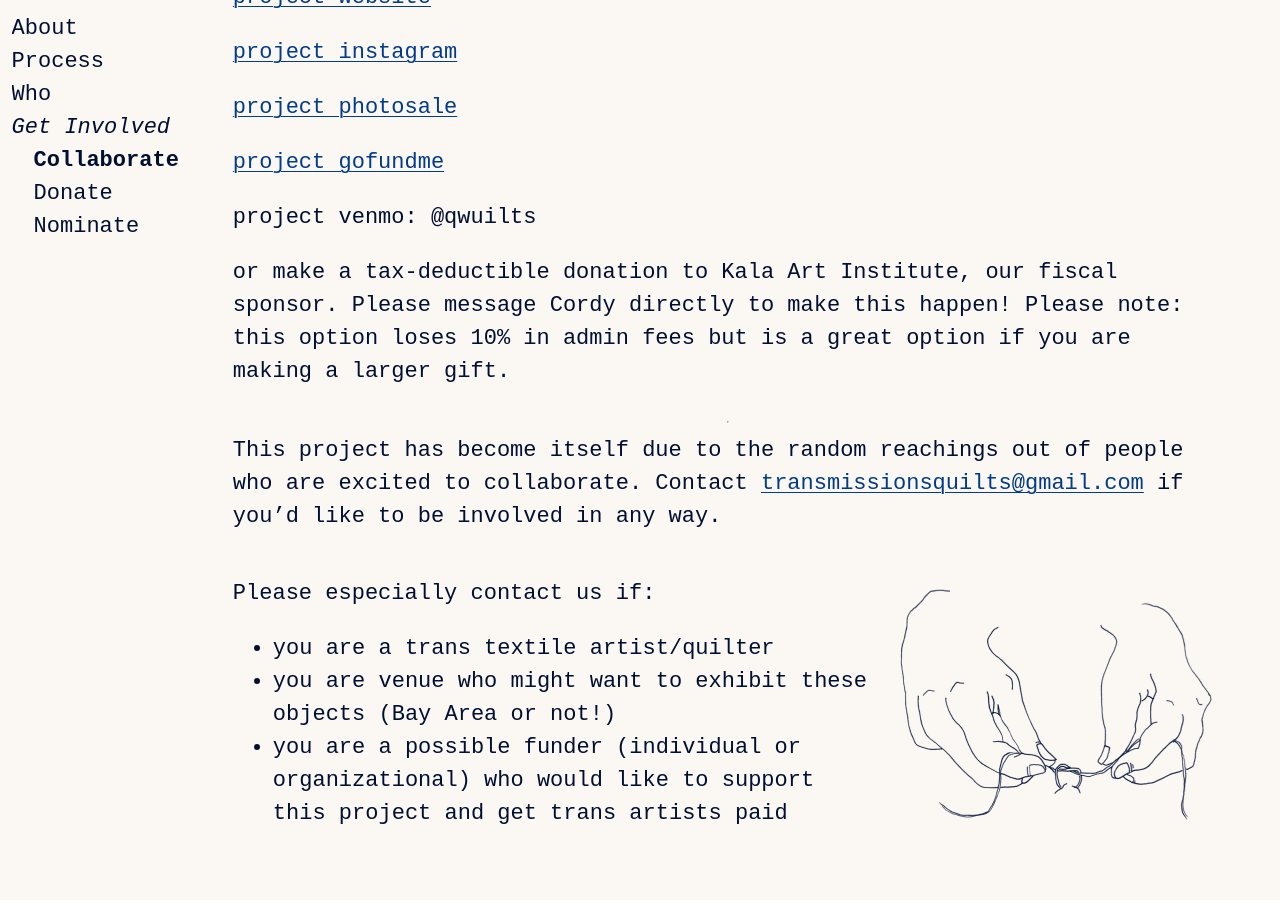
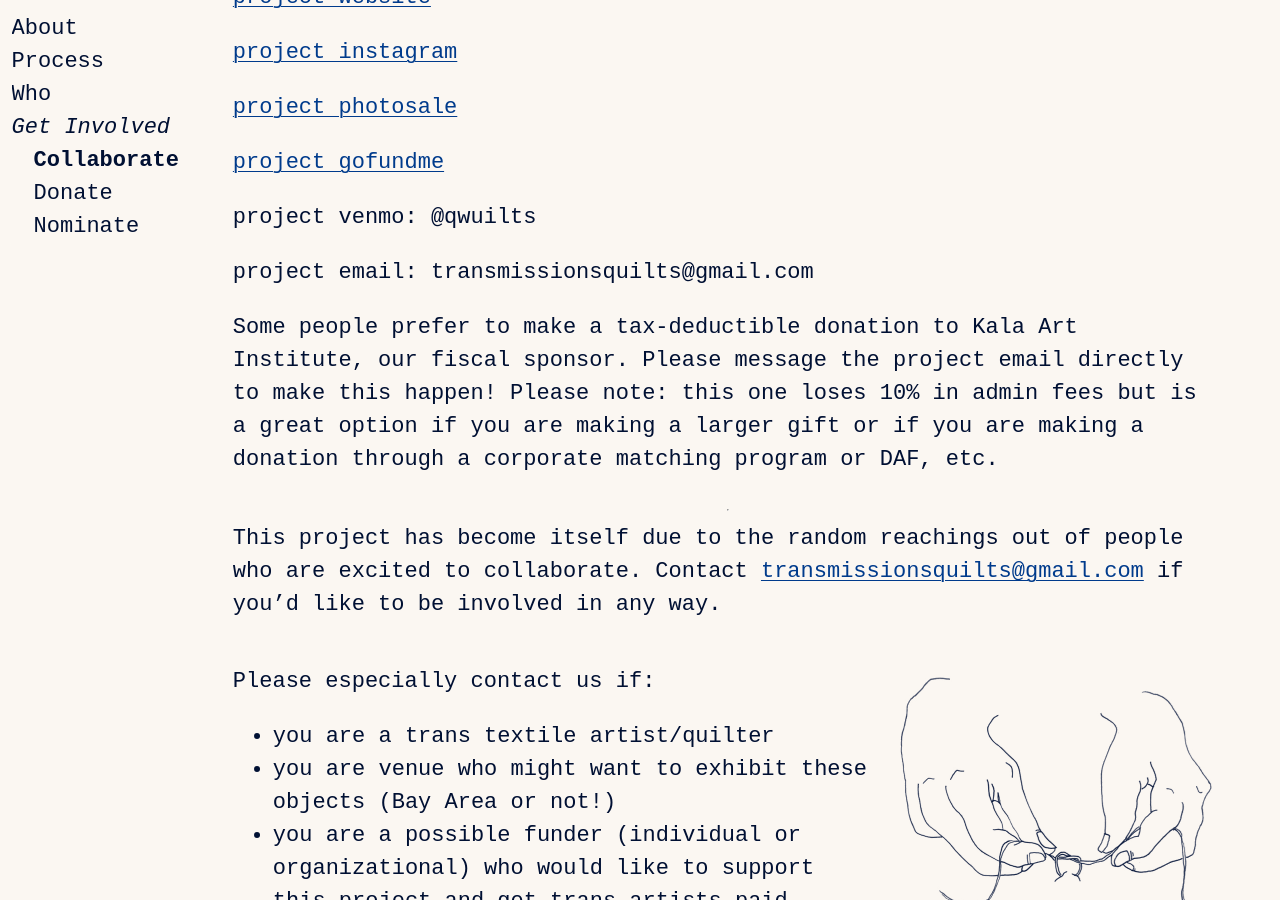
Before and after one commit to danieldickison/transmission-site, a Jekyll site: the page built from collaborate.markdown, in a window 1280 px wide and 900 px high, scrolled down 587 px. Built offline with Jekyll 4.4.1, drawn with Linux system fonts in a browser that asks for light colours; some web fonts are replaced; our own code applies the rules of GitHub Pages for plain Markdown files; before the commit the page ends 1461 px from its top, so only the background shows below that.

Commit message:
Update collaborate.markdown

```diff
--- a/collaborate.markdown
+++ b/collaborate.markdown
@@ -19,7 +19,10 @@ As a reminder, we are fundraising to make more quilts, which each cost $2000 to
 
 project venmo: @qwuilts
 
-or make a tax-deductible donation to Kala Art Institute, our fiscal sponsor. Please message Cordy directly to make this happen! Please note: this option loses 10% in admin fees but is a great option if you are making a larger gift.
+project email: transmissionsquilts@gmail.com
+
+Some people prefer to make a tax-deductible donation to Kala Art Institute, our fiscal sponsor. Please message the project email directly to make this happen! Please note: this one loses 10% in admin fees but is a great option if you are making a larger gift or if you are making a donation through a corporate matching program or DAF, etc.
+
 
 
 
```
